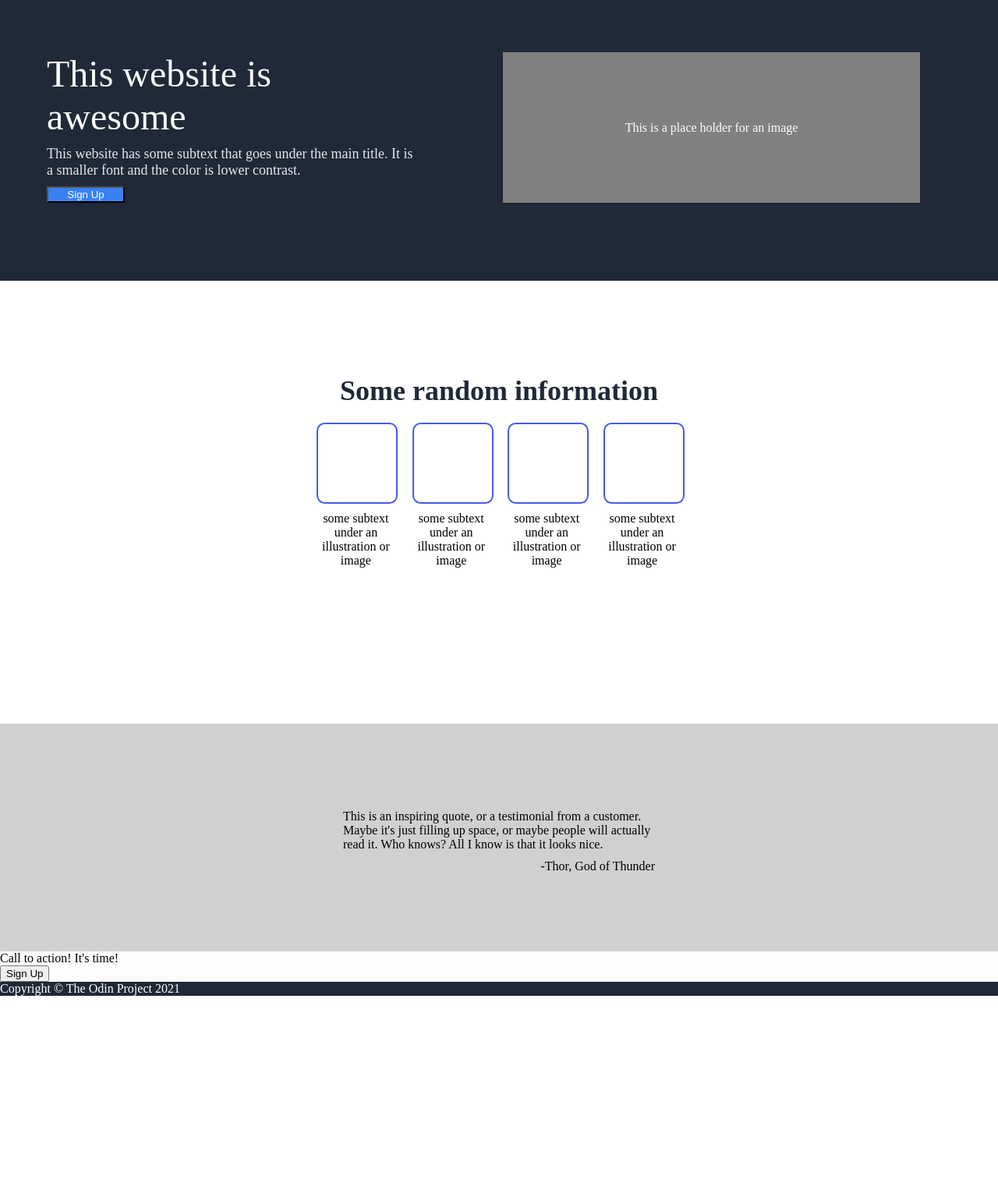
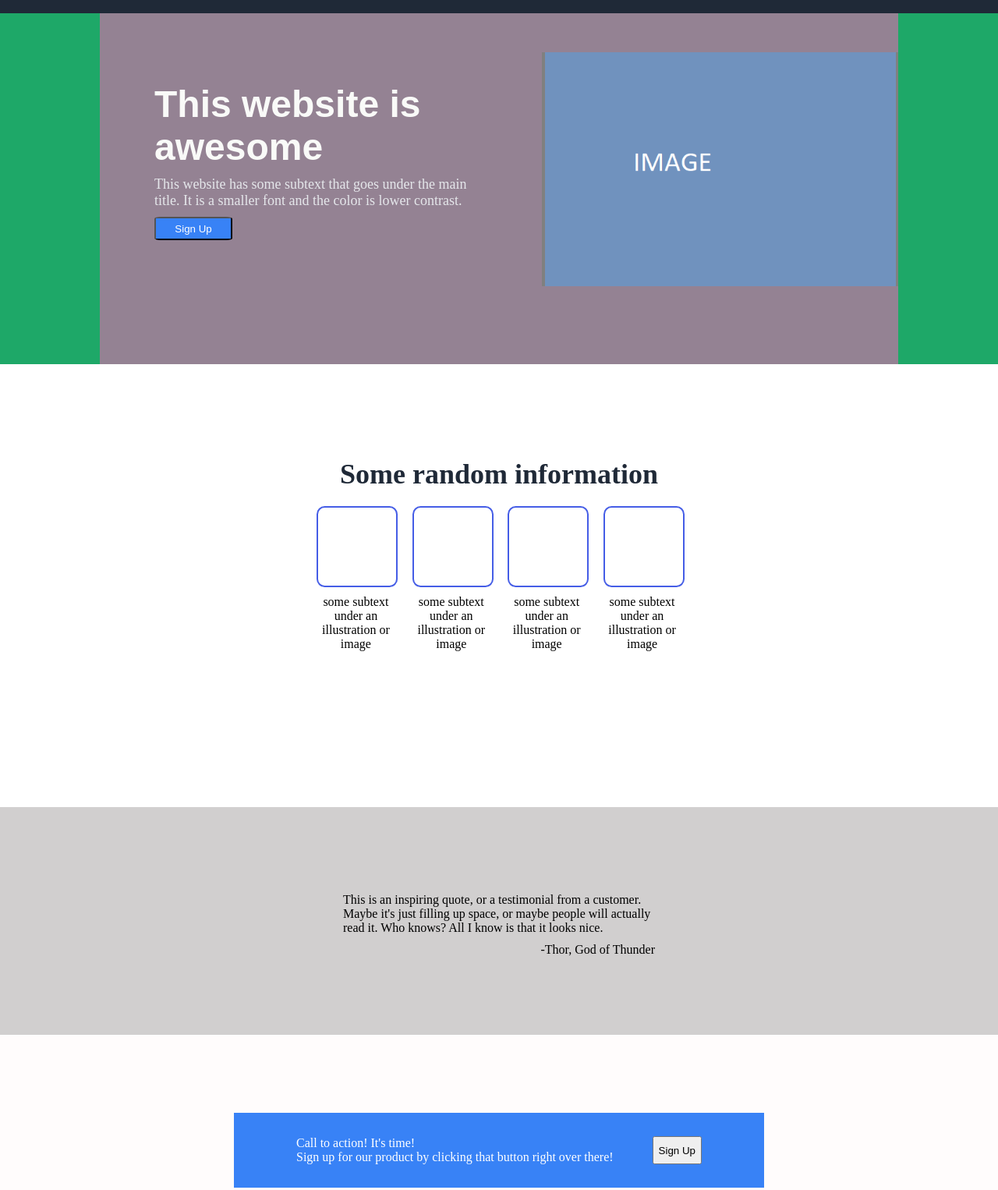
Before and after one commit to adlinling/odin_project_landing_page, a plain HTML site: page index.html in a window 1280 px wide. Shown: the part 101-1627 px from the top of the page at 78% size. Before the commit the page ends 1378 px from the top, so only its background shows below. Drawn offline with Linux system fonts and the light colour scheme.

Commit message:
Refined layout

```diff
--- a/index.html
+++ b/index.html
@@ -10,6 +10,7 @@
 <body>
 
     <div class="header">
+
         <div class="header-left">Header Logo</div>
         <div class="header-right">
             <ul>
@@ -18,8 +19,11 @@
                 <li>header-link-three</li>
             </ul>
         </div>
+
     </div>
     <div class="top">
+
+        <div class="top-container">
             <div class="top-left">
                 <div class="hero-main">
                 This website is awesome
@@ -35,8 +39,10 @@
             </div>
 
             <div class="top-right">
-                This is a place holder for an image
+                <!--This is a place holder for an image-->
+                <img src="image.png" style="height: 100%; width: 100%; object-fit: contain">
             </div>
+        </div>
     </div>
 
     <div class="section-one">
@@ -66,7 +72,8 @@
     <div class="bottom">
         <div class="calltoaction">
             <div class="calltoaction-left">
-                Call to action!  It's time!
+                Call to action!  It's time!<br>
+                Sign up for our product by clicking that button right over there!
             </div>
             <button>Sign Up</button>
         </div>
--- a/style.css
+++ b/style.css
@@ -2,6 +2,7 @@ body{
     display:flex;
     flex-direction:column;
     margin:0;
+
 }
 
 
@@ -34,40 +35,51 @@ li{
     font-weight: bold;
     color:#F9FAF8;
     font-size:24px;
-    margin-left:60px;
+    margin-left:120px;
 }
 
 .header-right{
     padding:20px;
-    margin-right:70px;
+    margin-right:90px;
 }
 
 
 .top{
     display:flex;
     flex:1;
-    justify-content: space-between;
-    background-color:#1F2937;
+    justify-content: center;
+    /*background-color:#1F2937;*/
+    background-color:#1ea868;
     color:white;
+
+}
+
+.top-container{
+    display:flex;
+    flex-wrap:wrap;
+    align-items: center;
+    gap:30px;
+    background-color:#948293;
+    width:80%;
     /*padding: top leftright bottom*/
     padding:50px 0px 100px;
 }
-
 
 .top-left{
     display:flex;
     flex-direction:column;
     flex:1;
-    /*padding: top leftright bottom*/
-    //padding:50px 30px 40px 40px;
+    min-width:300px;
+    /*padding (column): top right bottom left*/
+    padding:10px 10px 30px 10px;
     margin-left:60px;
 }
 
 .hero-main{
-    font-weight: extra-bold;
+    font-weight: bolder;
     font-size:48px;
     color:#F9FAF8;
-    width:70%;
+    font-family: Arial, Helvetica, sans-serif;
 
 }
 
@@ -82,18 +94,21 @@ li{
 
 button.hero{
     width:100px;
+    height:30px;
     background-color:#3882F6;
     color:white;
+    border-radius: 8%;
 }
 
 .top-right{
     display:flex;
     flex:1;
+    min-width:300px;
+    height:300px;
     justify-content: center;
     align-items: center;
-    min-width:150px;
     background-color:gray;
-    margin:0px 100px 0px 50px;
+
 
 }
 
@@ -157,12 +172,26 @@ button.hero{
     text-align:right;
 }
 .bottom{
+    display:flex;
+    justify-content:center;
     flex:1;
     background-color:#fffcfc;
+    padding:100px 0px 100px;
+}
+
+.calltoaction{
+    display:flex;
+    gap:50px;
+    background-color:#3882F6;
+    color:white;
+    padding:30px 80px 30px;
 }
 
 
 .footer{
+    display:flex;
+    justify-content:center;
+    padding:30px 80px 30px;
     flex:1;
     background-color:#1F2937;
     color:white;
```
Also changed, not shown: image.png (added).
